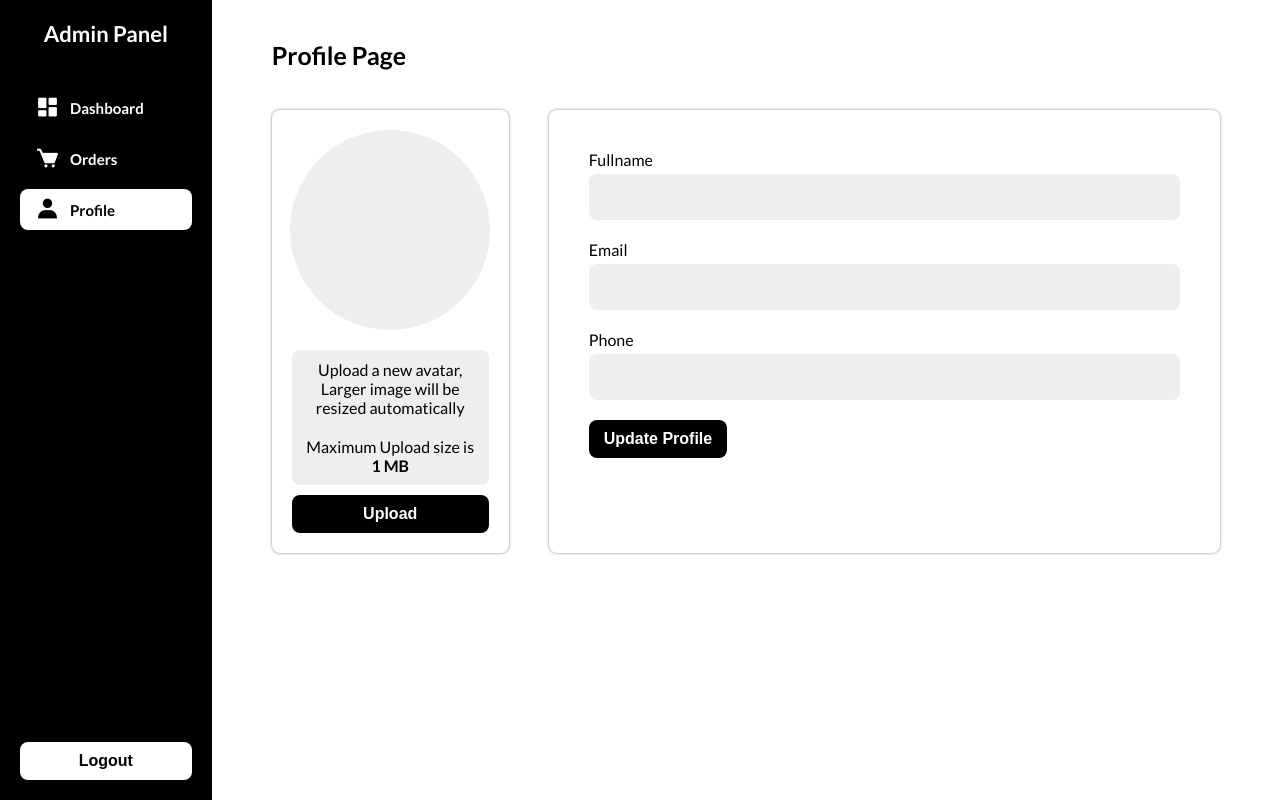
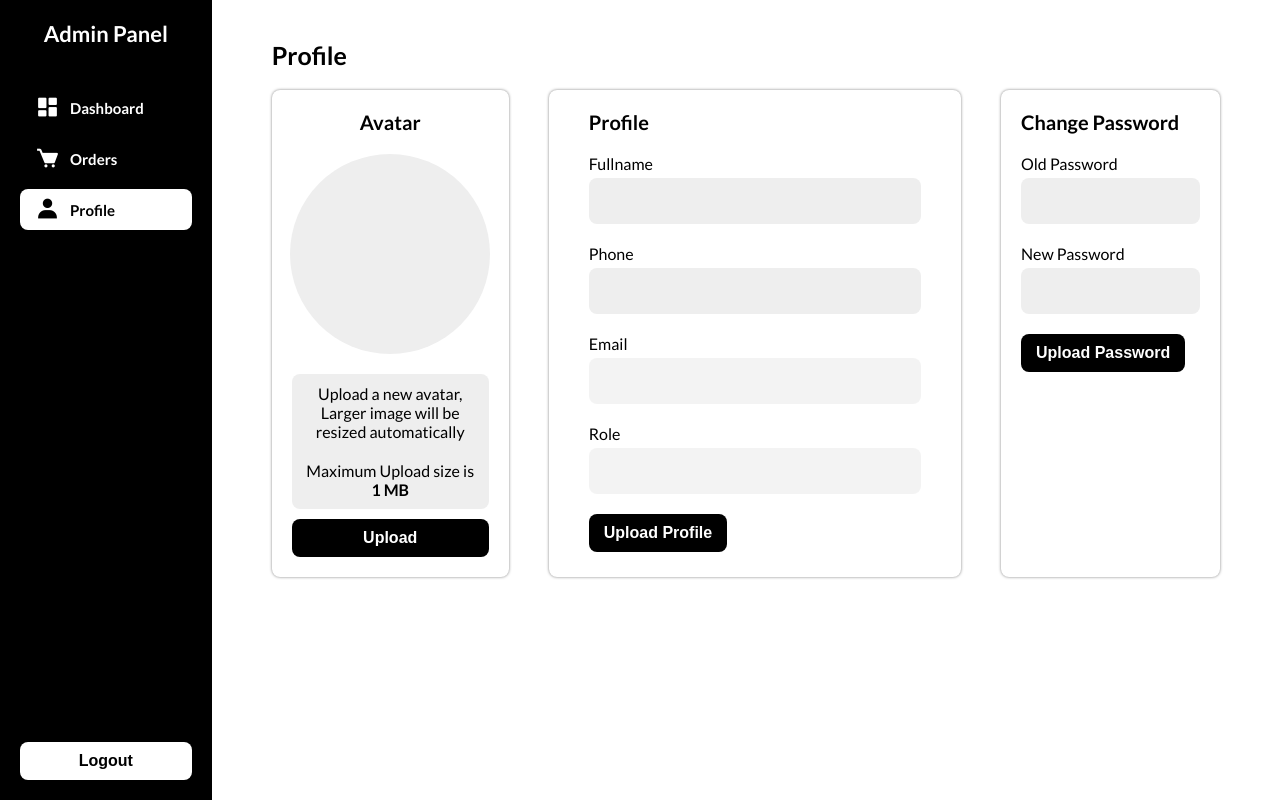
Before and after one commit to Ridhosyawali/wo-testing, a Next.js app: page /member/profile in a window 1280 px wide. Built offline with nearby package versions, Linux system fonts and the light colour scheme; no server answers.

Commit message:
feat: Update Profile

```diff
--- a/src/components/ui/Input/Input.module.scss
+++ b/src/components/ui/Input/Input.module.scss
@@ -17,4 +17,12 @@
       opacity: 0.7;
     }
   }
+
+  input[type="number"]::-webkit-inner-spin-button,
+  input[type="number"]::-webkit-outer-spin-button {
+    -webkit-appearance: none;
+    -moz-appearance: none;
+    appearance: none;
+    margin: 0;
+  }
 }
--- a/src/components/views/member/Profile/Profile.module.scss
+++ b/src/components/views/member/Profile/Profile.module.scss
@@ -3,10 +3,14 @@
     font-size: 25px;
   }
   &__main {
+    &__row {
       display: flex;
-    margin-top: 40px;
+      margin-top: 20px;
       gap: 40px;
       &__avatar {
+        &__title {
+          font-size: 20px;
+        }
         width: 25%;
         box-shadow: 0 0 3px 0 rgba(0, 0, 0, 0.5);
         border-radius: 8px;
@@ -15,6 +19,9 @@
         justify-content: center;
         flex-direction: column;
         padding: 20px;
+        &__title {
+          margin-bottom: 20px;
+        }
         &__image {
           background-color: #eee;
           border-radius: 50%;
@@ -52,11 +59,24 @@
           margin-bottom: 10px;
         }
       }
-    &__detail {
-      width: 75%;
+      &__profile {
+        &__title {
+          font-size: 20px;
+        }
+        width: 50%;
         box-shadow: 0 0 3px 0 rgba(0, 0, 0, 0.5);
         padding: 20px 40px;
         border-radius: 8px;
       }
+      &__password {
+        &__title {
+          font-size: 20px;
+        }
+        width: 25%;
+        box-shadow: 0 0 3px 0 rgba(0, 0, 0, 0.5);
+        border-radius: 8px;
+        padding: 20px;
       }
     }
+  }
+}
--- a/src/components/views/member/Profile/index.tsx
+++ b/src/components/views/member/Profile/index.tsx
@@ -9,11 +9,33 @@ import userServices from "@/services/user";
 
 const ProfileMemberView = ({ profile, setProfile, session }: any) => {
   const [changeImage, setChangeImage] = useState<any>({});
-  const [isLoading, setIsLoading] = useState(false);
+  const [isLoading, setIsLoading] = useState("");
 
+  const handleChangeProfile = async (e: any) => {
+    e.preventDefault();
+    setIsLoading("profile");
+    const form = e.target as HTMLFormElement;
+    const data = {
+      fullname: form.fullname.value,
+      phone: form.phone.value,
+    };
+    const result = await userServices.updateProfile(
+      profile.id,
+      data,
+      session.data?.accessToken
+    );
+
+    if (result.status === 200) {
+      setIsLoading("");
+      setProfile({ ...profile, fullname: data.fullname, phone: data.phone });
+      form.reset();
+    } else {
+      setIsLoading("");
+    }
+  };
   const handleChangeProfilePicture = (e: any) => {
     e.preventDefault();
-    setIsLoading(true);
+    setIsLoading("picture");
     const file = e.target[0]?.files[0];
     if (file) {
       uploadFile(
@@ -31,42 +53,68 @@ const ProfileMemberView = ({ profile, setProfile, session }: any) => {
             );
 
             if (result.status === 200) {
-              setIsLoading(false);
+              setIsLoading("");
               setProfile({ ...profile, image: newImageURL });
               setChangeImage({});
               e.target[0].value = "";
             } else {
-              setIsLoading(false);
+              setIsLoading("");
             }
           } else {
-            setIsLoading(false);
+            setIsLoading("");
             setChangeImage({});
           }
         }
       );
     }
   };
+
+  const handleChangePassword = async (e: any) => {
+    e.preventDefault();
+    setIsLoading("password");
+    const form = e.target as HTMLFormElement;
+    const data = {
+      password: form["new-password"].value,
+      oldPassword: form["old-password"].value,
+      encryptedPassword: profile.password,
+    };
+    const result = await userServices.updateProfile(
+      profile.id,
+      data,
+      session.data?.accessToken
+    );
+
+    if (result.status === 200) {
+      setIsLoading("");
+      form.reset();
+    } else {
+      setIsLoading("");
+    }
+  };
+
   return (
     <MemberLayout>
-      <h1 className={styles.profile__title}>Profile Page</h1>
+      <h1 className={styles.profile__title}>Profile</h1>
       <div className={styles.profile__main}>
-        <div className={styles.profile__main__avatar}>
+        <div className={styles.profile__main__row}>
+          <div className={styles.profile__main__row__avatar}>
+            <h2 className={styles.profile__main__row__avatar__title}>Avatar</h2>
             {profile.image ? (
               <Image
-              className={styles.profile__main__avatar__image}
+                className={styles.profile__main__row__avatar__image}
                 src={profile.image}
                 alt="profile"
                 width={200}
                 height={200}
               />
             ) : (
-            <div className={styles.profile__main__avatar__image}>
+              <div className={styles.profile__main__row__avatar__image}>
                 {profile?.fullname?.charAt(0)}
               </div>
             )}
             <form onSubmit={handleChangeProfilePicture}>
               <label
-              className={styles.profile__main__avatar__label}
+                className={styles.profile__main__row__avatar__label}
                 htmlFor="upload-image"
               >
                 {changeImage.name ? (
@@ -84,7 +132,7 @@ const ProfileMemberView = ({ profile, setProfile, session }: any) => {
                 )}
               </label>
               <input
-              className={styles.profile__main__avatar__input}
+                className={styles.profile__main__row__avatar__input}
                 type="file"
                 name="image"
                 id="upload-image"
@@ -94,16 +142,19 @@ const ProfileMemberView = ({ profile, setProfile, session }: any) => {
                 }}
               />
               <Button
-              className={styles.profile__main__avatar__button}
+                className={styles.profile__main__row__avatar__button}
                 type="submit"
                 variant="primary"
               >
-              {isLoading ? "Uploading..." : "Upload"}
+                {isLoading === "picture" ? "Uploading..." : "Upload"}
               </Button>
             </form>
           </div>
-        <div className={styles.profile__main__detail}>
-          <form action="">
+          <div className={styles.profile__main__row__profile}>
+            <h2 className={styles.profile__main__row__profile__title}>
+              Profile
+            </h2>
+            <form onSubmit={handleChangeProfile}>
               <Input
                 label="Fullname"
                 type="text"
@@ -111,27 +162,42 @@ const ProfileMemberView = ({ profile, setProfile, session }: any) => {
                 defaultValue={profile.fullname}
               />
               <Input
-              label="Email"
-              type="email"
-              name="email"
-              defaultValue={profile.email}
-            />
-            <Input
                 label="Phone"
                 type="number"
                 name="phone"
                 defaultValue={profile.phone}
               />
-            {/* <Input
-            label="Password"
-            type="password"
-            name="password"
-            defaultValue={profile.password}
-          /> */}
+              <Input
+                label="Email"
+                type="email"
+                name="email"
+                defaultValue={profile.email}
+                disabled
+              />
+              <Input
+                label="Role"
+                type="text"
+                name="role"
+                defaultValue={profile.role}
+                disabled
+              />
               <Button type="submit" variant="primary">
-              Update Profile
+                {isLoading === "profile" ? "loading..." : "Upload Profile"}
               </Button>
             </form>
+          </div>
+          <div className={styles.profile__main__row__password}>
+            <h2 className={styles.profile__main__row__password__title}>
+              Change Password
+            </h2>
+            <form onSubmit={handleChangePassword}>
+              <Input name="old-password" label="Old Password" type="password" />
+              <Input name="new-password" label="New Password" type="password" />
+              <Button variant="primary" type="submit">
+                {isLoading === "password" ? "loading..." : "Upload Password"}
+              </Button>
+            </form>
+          </div>
         </div>
       </div>
     </MemberLayout>
--- a/src/pages/api/user/profile/[[...user]].ts
+++ b/src/pages/api/user/profile/[[...user]].ts
@@ -1,6 +1,7 @@
 import type { NextApiRequest, NextApiResponse } from "next";
 import jwt from "jsonwebtoken";
 import { retrieveDataById, updateData } from "@/lib/firebase/service";
+import { compare, hash } from "bcrypt";
 
 export default async function handler(
   req: NextApiRequest,
@@ -46,13 +47,27 @@ export default async function handler(
     const { user }: any = req.query;
     const { data } = req.body;
     const token = req.headers.authorization?.split(" ")[1] || "";
-    console.log(user);
-
     jwt.verify(
       token,
       process.env.NEXTAUTH_SECRET || "",
       async (err: any, decoded: any) => {
         if (decoded) {
+          if (data.password) {
+            const passwordConfirm = await compare(
+              data.oldPassword,
+              data.encryptedPassword
+            );
+            if (!passwordConfirm) {
+              res.status(400).json({
+                status: true,
+                statusCode: 400,
+                message: "failed",
+              });
+            }
+            delete data.oldPassword;
+            delete data.encryptedPassword;
+            data.password = await hash(data.password, 10);
+          }
           await updateData("users", user[0], data, (result: boolean) => {
             if (result) {
               res.status(200).json({
```
Lines whose indentation alone changed are shown as unchanged.
